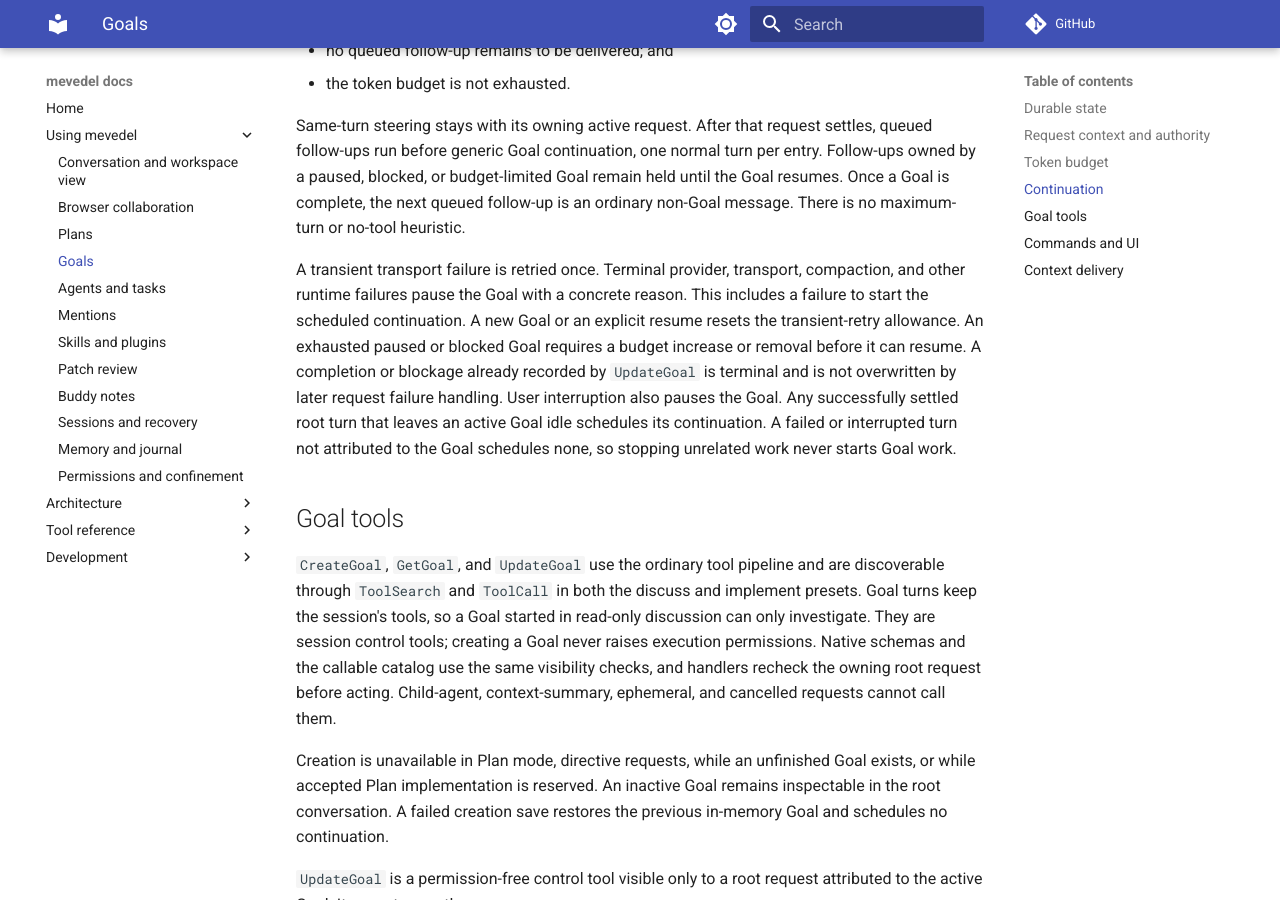
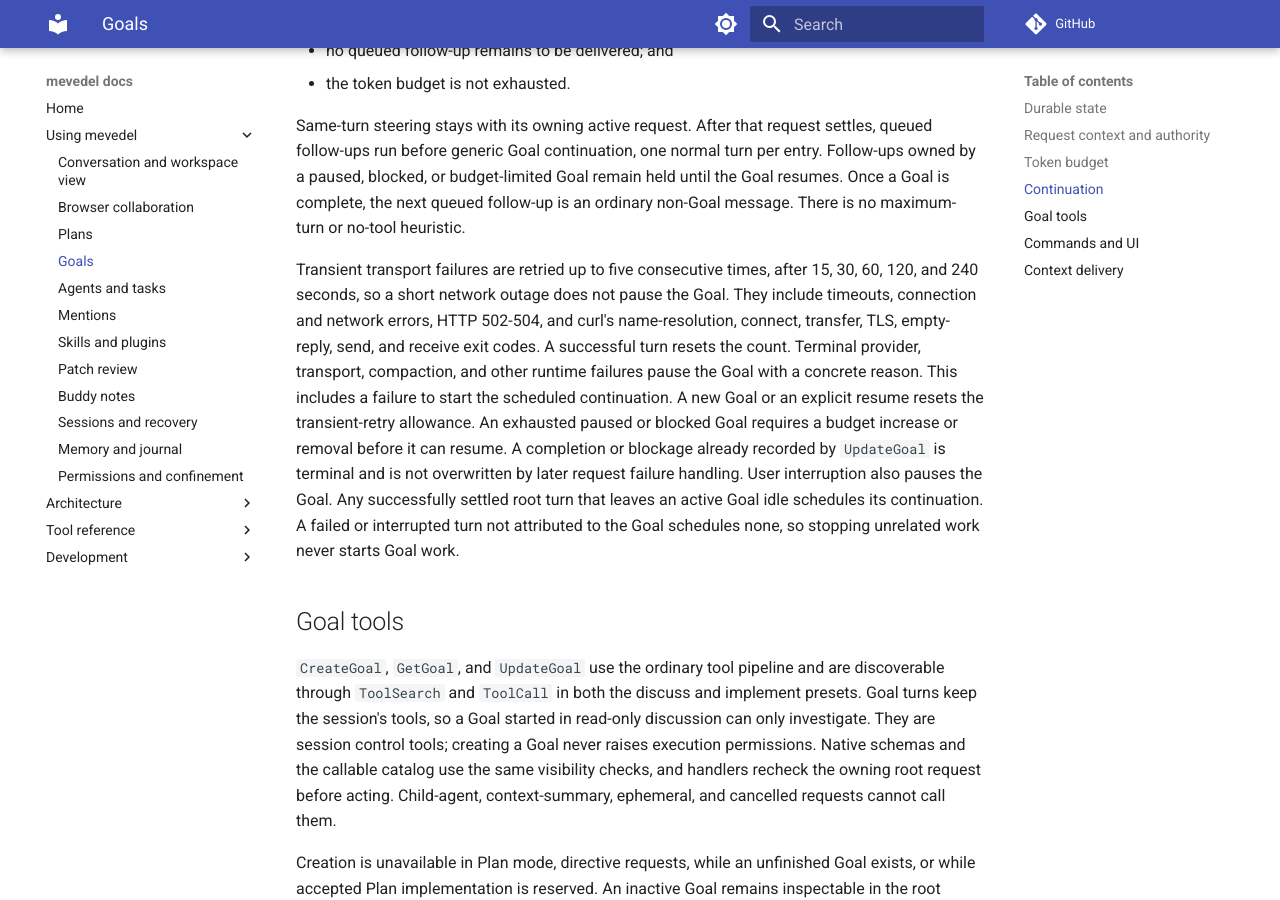
Before and after one commit to FrauH0lle/mevedel, an MkDocs documentation site: the page built from docs/goals.md, in a window 1280 px wide and 900 px high, scrolled down 3801 px. Built offline with MkDocs 1.6.1 and Material for MkDocs 9.7.7, drawn with Linux system fonts in a browser that asks for light colours; comment, search, counter and statistics services are not loaded.

Commit message:
fix(goal): Retry network failures with backoff instead of pausing
A dropped Wi-Fi link surfaced as "Curl failed with exit code 6", which
the transient classifier did not recognize, so the Goal paused.  Even a
recognized failure was retried only once and immediately, which a
network outage of more than a few seconds also exhausts.

* mevedel-goal.el (mevedel-goal--transient-retry-delays): New.
(mevedel-goal--transient-failure-p): Recognize curl's name-resolution,
connect, partial-transfer, timeout, TLS, empty-reply, send, and receive
exit codes.
(mevedel-goal-settle-failure): Retry up to five consecutive transient
failures and report each scheduled retry.
(mevedel-goal-dispatch-after-turn): Delay a retried failure's
continuation by its backoff.
(mevedel-goal--schedule-continuation): Accept DELAY.

* docs/goals.md: Document the retry schedule.

* test/test-mevedel-goal.el (mevedel-goal-settle-failure)
(mevedel-goal-dispatch-after-turn): Cover curl codes, exhaustion, and
backoff delays.

```diff
--- a/docs/goals.md
+++ b/docs/goals.md
@@ -171,7 +171,11 @@ remain held until the Goal resumes. Once a Goal is complete, the next queued
 follow-up is an ordinary non-Goal message. There is no maximum-turn or no-tool
 heuristic.
 
-A transient transport failure is retried once. Terminal provider, transport,
+Transient transport failures are retried up to five consecutive times, after
+15, 30, 60, 120, and 240 seconds, so a short network outage does not pause the
+Goal. They include timeouts, connection and network errors, HTTP 502-504, and
+curl's name-resolution, connect, transfer, TLS, empty-reply, send, and receive
+exit codes. A successful turn resets the count. Terminal provider, transport,
 compaction, and other runtime failures pause the Goal with a concrete reason.
 This includes a failure to start the scheduled continuation. A new Goal or an
 explicit resume resets the transient-retry allowance. An exhausted paused or
```
Also changed, not shown: 2 other files.
